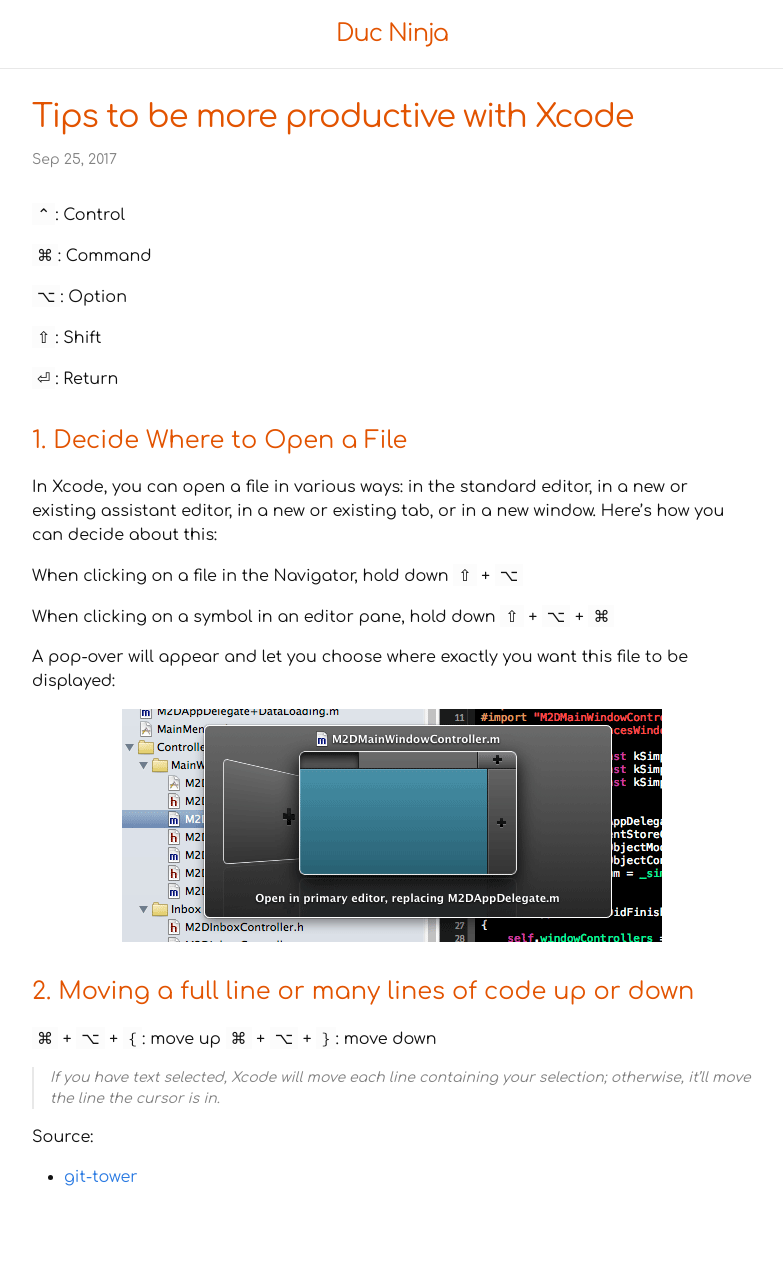
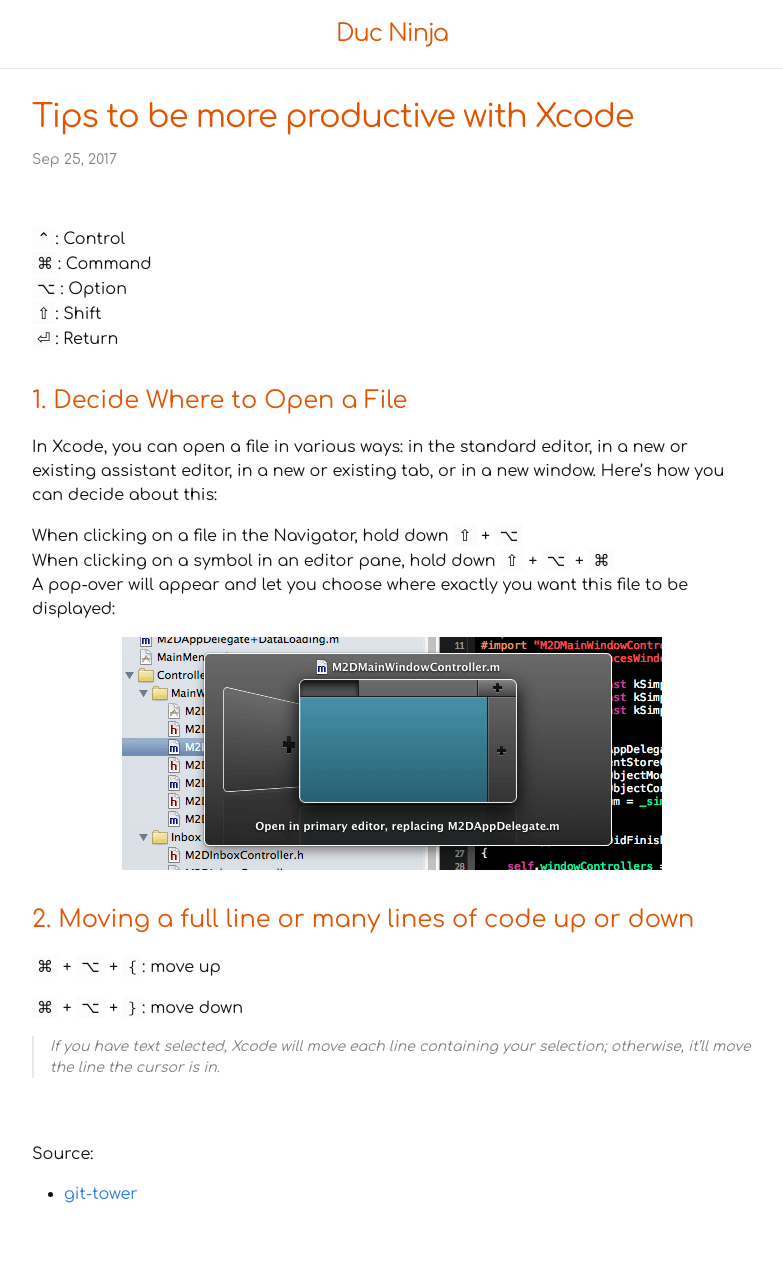
Before and after one commit to nnduc/nnduc.github.io, a Jekyll site: the page built from _posts/2017-09-25-tips-to-be-more-productive-with-xcode.md, in a window 1280 px wide. Shown: the whole page, without its empty margins (248-1031 px from the left). Built offline with Jekyll 4.4.1, drawn with Linux system fonts in a browser that asks for light colours; comment, search, counter and statistics services are not loaded.

Commit message:
Tips to be more productive with Xcode

```diff
--- a/_posts/2017-09-25-tips-to-be-more-productive-with-xcode.md
+++ b/_posts/2017-09-25-tips-to-be-more-productive-with-xcode.md
@@ -4,35 +4,30 @@
 date:   2017-09-25 07:02:34 +0700
 ---
 
-`⌃`: Control
-
-`⌘`: Command
-
-`⌥`: Option
-
-`⇧`: Shift
-
-`⏎`: Return
+<br>`⌃`: Control
+<br>`⌘`: Command
+<br>`⌥`: Option
+<br>`⇧`: Shift
+<br>`⏎`: Return
 
 ### 1. Decide Where to Open a File
 In Xcode, you can open a file in various ways: in the standard editor, in a new or existing assistant editor, in a new or existing tab, or in a new window. Here's how you can decide about this:
 
 When clicking on a file in the Navigator, hold down `⇧` + `⌥`
-
-When clicking on a symbol in an editor pane, hold down `⇧` + `⌥` + `⌘`
-
-A pop-over will appear and let you choose where exactly you want this file to be displayed:
+<br>When clicking on a symbol in an editor pane, hold down `⇧` + `⌥` + `⌘`
+<br>A pop-over will appear and let you choose where exactly you want this file to be displayed:
 
 ![]({{site.baseurl}}/images/xcode-open-file.gif)
 
 ### 2. Moving a full line or many lines of code up or down
 
 `⌘` + `⌥` + `{`: move up
+
 `⌘` + `⌥` + `}`: move down
 
 > If you have text selected, Xcode will move each line containing your selection; otherwise, it’ll move the line the cursor is in.
 
-
+<br><br>
 Source:
 - [git-tower][git-tower]
 
```
